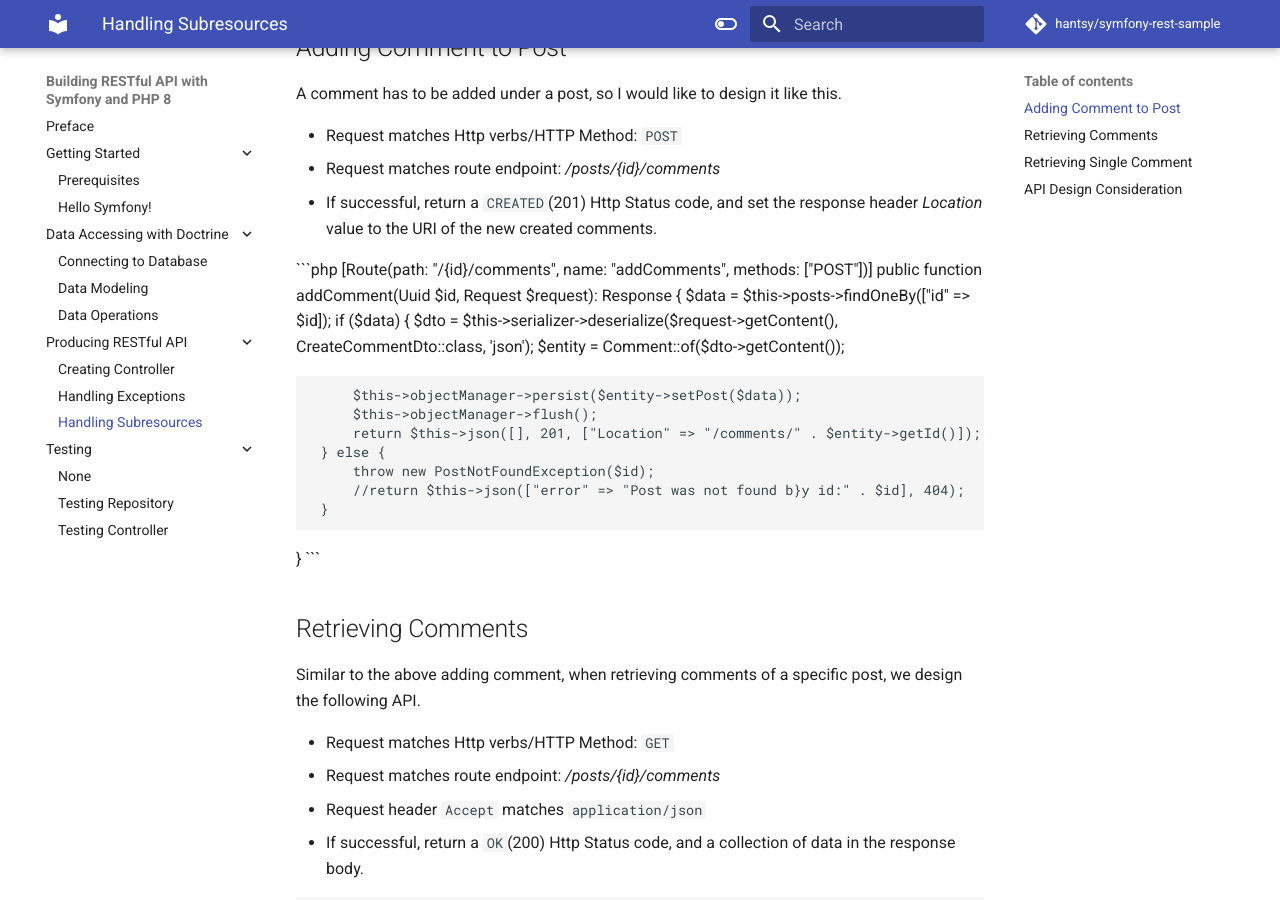
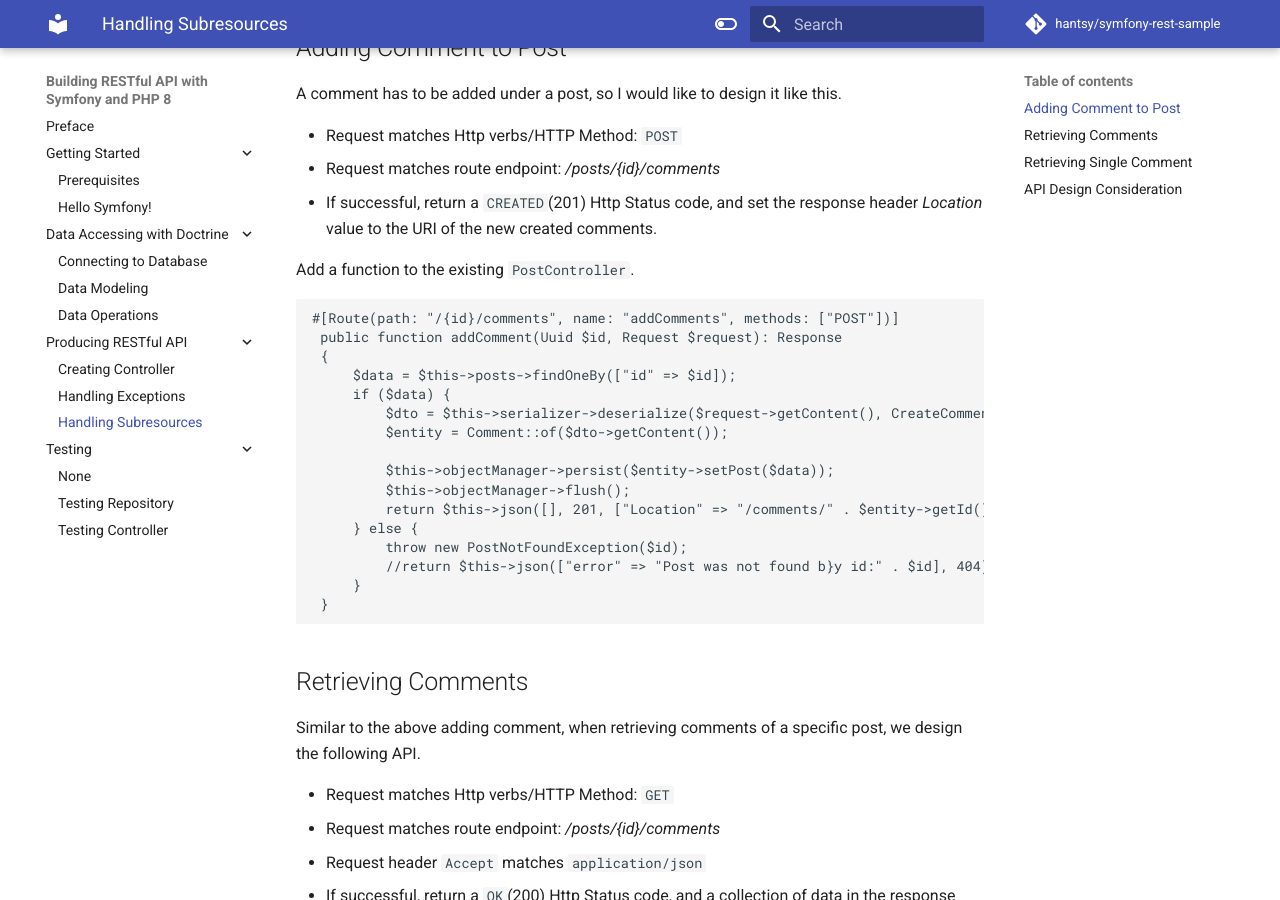
Before and after one commit to ZigZag48/symfony-sample-api, an MkDocs documentation site: the page built from docs/api/sub.md, in a window 1280 px wide and 900 px high, scrolled down 359 px. Built offline with MkDocs 1.6.1 and Material for MkDocs 9.7.7, drawn with Linux system fonts in a browser that asks for light colours; comment, search, counter and statistics services are not loaded.

Commit message:
docs: update sub.md

````diff
--- a/docs/api/sub.md
+++ b/docs/api/sub.md
@@ -12,8 +12,10 @@ A comment has to be added under a post, so I would like to design it like this.
 * Request matches route endpoint: */posts/{id}/comments*
 * If successful, return a `CREATED`(201) Http Status code, and set the response header *Location* value to the URI of the new created comments.
 
- ```php
- [Route(path: "/{id}/comments", name: "addComments", methods: ["POST"])]
+Add a function to the existing `PostController`.
+
+```php
+#[Route(path: "/{id}/comments", name: "addComments", methods: ["POST"])]
  public function addComment(Uuid $id, Request $request): Response
  {
      $data = $this->posts->findOneBy(["id" => $id]);
@@ -29,9 +31,7 @@ A comment has to be added under a post, so I would like to design it like this.
          //return $this->json(["error" => "Post was not found b}y id:" . $id], 404);
      }
  }
- ```
-
-
+```
 
 ## Retrieving Comments
 
@@ -64,7 +64,6 @@ To retrieve a single comment in some cases, such as for updating purpose, we mov
 
 ```php
 //src/Controller/CommentController.php
-
 #[Route('comments', name: 'comments')]
 class CommentController extends AbstractController
 {
````
